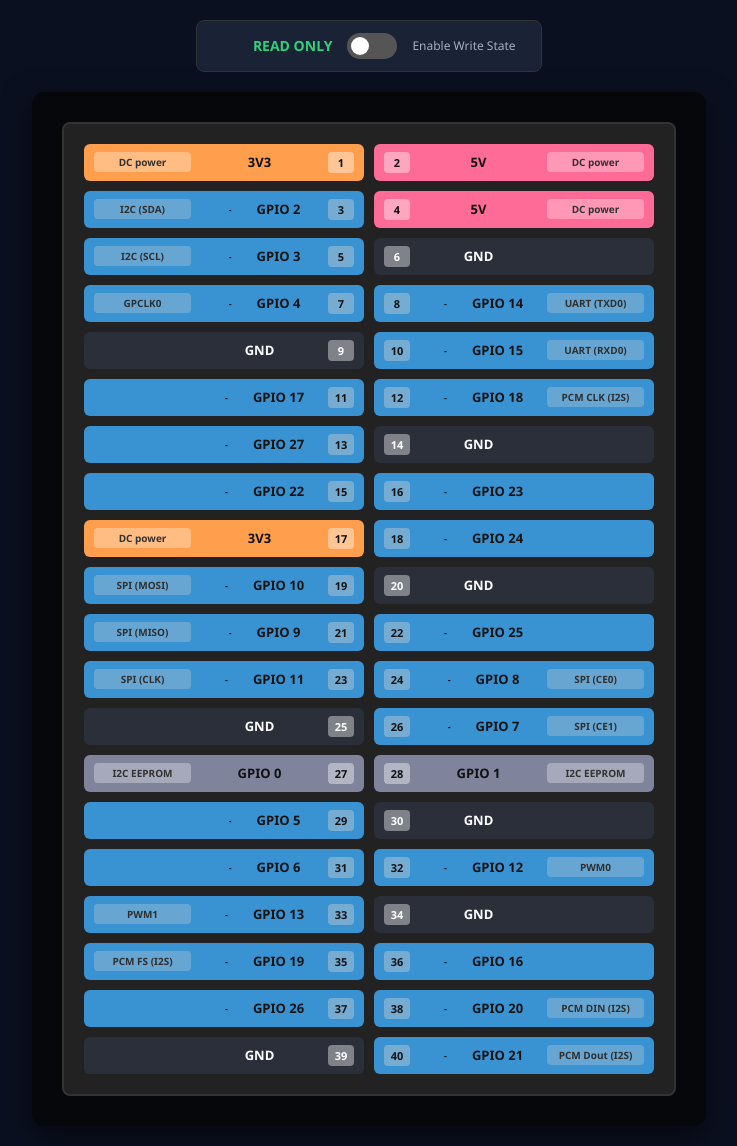
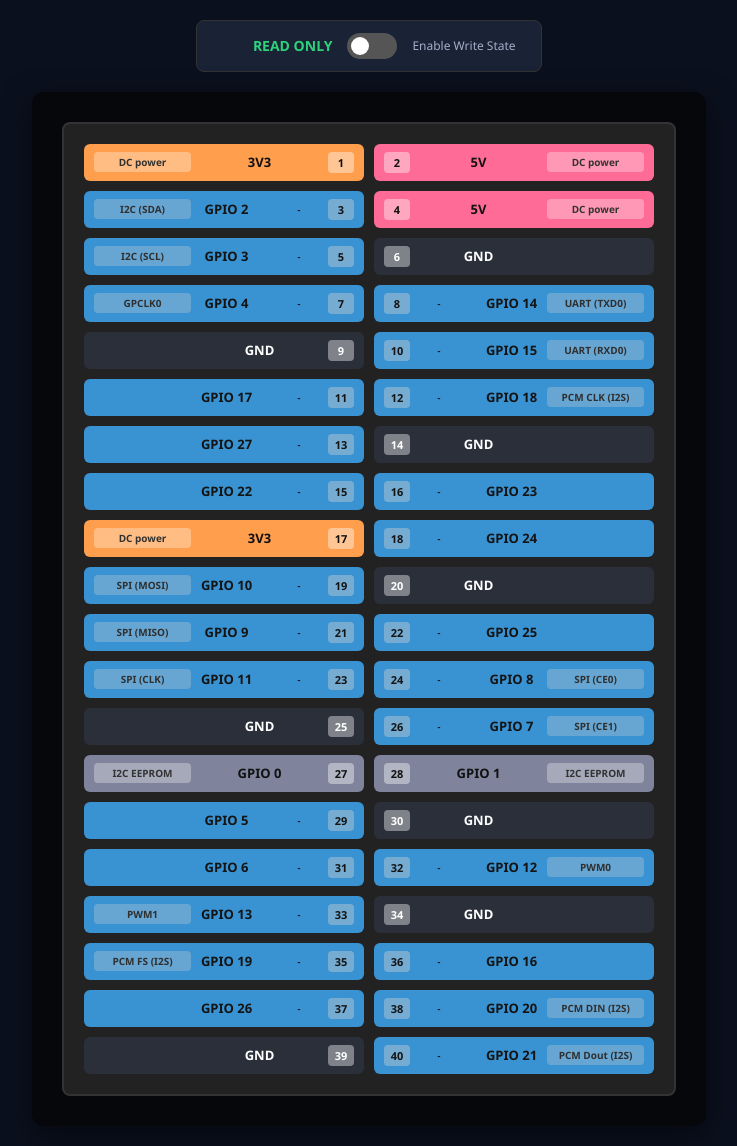
Before and after one commit to irfantuxz/gpioweb, a Flask app: template templates/index.html in a window 1280 px wide. Shown: the part 82-1228 px from the top of the page, without its empty margins (271-1008 px from the left). Run offline with Flask 3, Linux system fonts and the light colour scheme; the template is opened without the code that fills it, so the values that code supplies are empty; some libraries are stand-ins or nearby versions.

Commit message:
update input/output

```diff
--- a/templates/index.html
+++ b/templates/index.html
@@ -8,7 +8,7 @@
     <script src="{{ url_for('static', filename='js/socket.io.min.js') }}"></script>
     <style>
         :root {
-            --bg-color: #0b1020;      --text-color: #e6eef8;   --board-bg: #06070a;
+            --bg-color: #0b101e;      --text-color: #e6eef8;   --board-bg: #06070a;
             --pin-power5v: #ff6b97;   --pin-power3v: #ff9f4d;  --pin-gnd: #2b2f3a;
             --pin-gpio-off: #3fb0ff;  --pin-gpio-on: #2fd27a;
         }
@@ -35,13 +35,39 @@
             font-size: 9px;
             padding: 2px 4px;
             border-radius: 3px;
-            margin-right: 5px;
+            margin-right: 0;
+            min-width: 50px;
             font-weight: bold;
-            min-width: 25px;
             text-align: center;
         }
         .mode-in { background-color: #f1c40f; color: #000; } /* Kuning untuk Input */
         .mode-out { background-color: #9b59b6; color: #fff; } /* Ungu untuk Output */
+
+        /* Container untuk badge dan nama */
+        .pin-content {
+            display: flex;
+            align-items: center;
+            gap: 8px; /* Jarak antara badge dan nama */
+            flex: 1;
+        }
+
+        .pin-right .pin-content {
+            flex-direction: row;
+            justify-content: flex-start;
+        }
+
+        .pin-left .pin-content {
+            flex-direction: row-reverse;
+            justify-content: flex-end;
+        }
+
+        .pin-right .name {
+            text-align: right;
+        }
+
+        .pin-left .name {
+            text-align: left;
+        }
 
         /* Layout Pin */
         .pin { display: flex; align-items: center; justify-content: space-between; width: 280px; padding: 8px 10px; border-radius: 6px; font-size: 13px; font-weight: bold; color: #111; transition: 0.2s; box-sizing: border-box; }
@@ -144,7 +170,7 @@
 
             div.innerHTML = `
                 ${funcHtml}
-                <div style="display: flex; align-items: center;">
+                <div class="pin-content">
                     ${modeHtml}
                     <span class="name">${p.name}</span>
                 </div>
```
